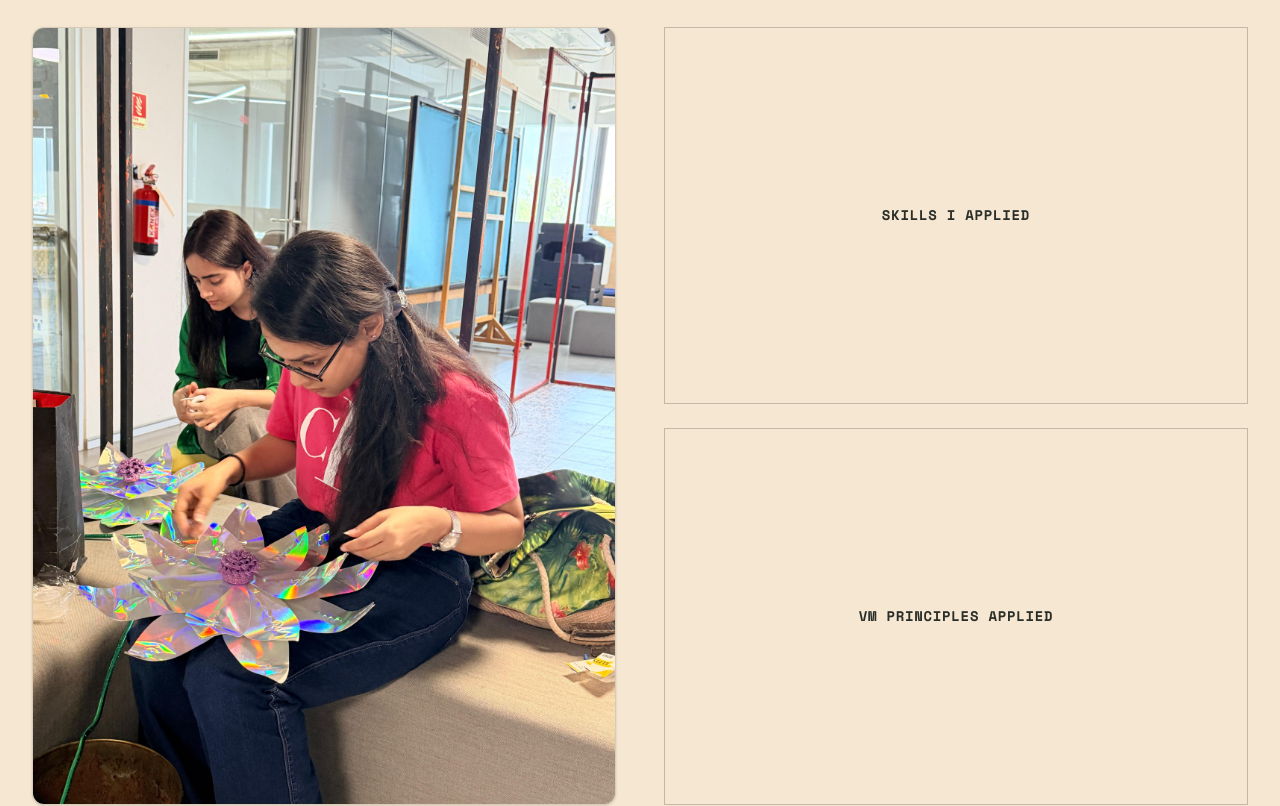
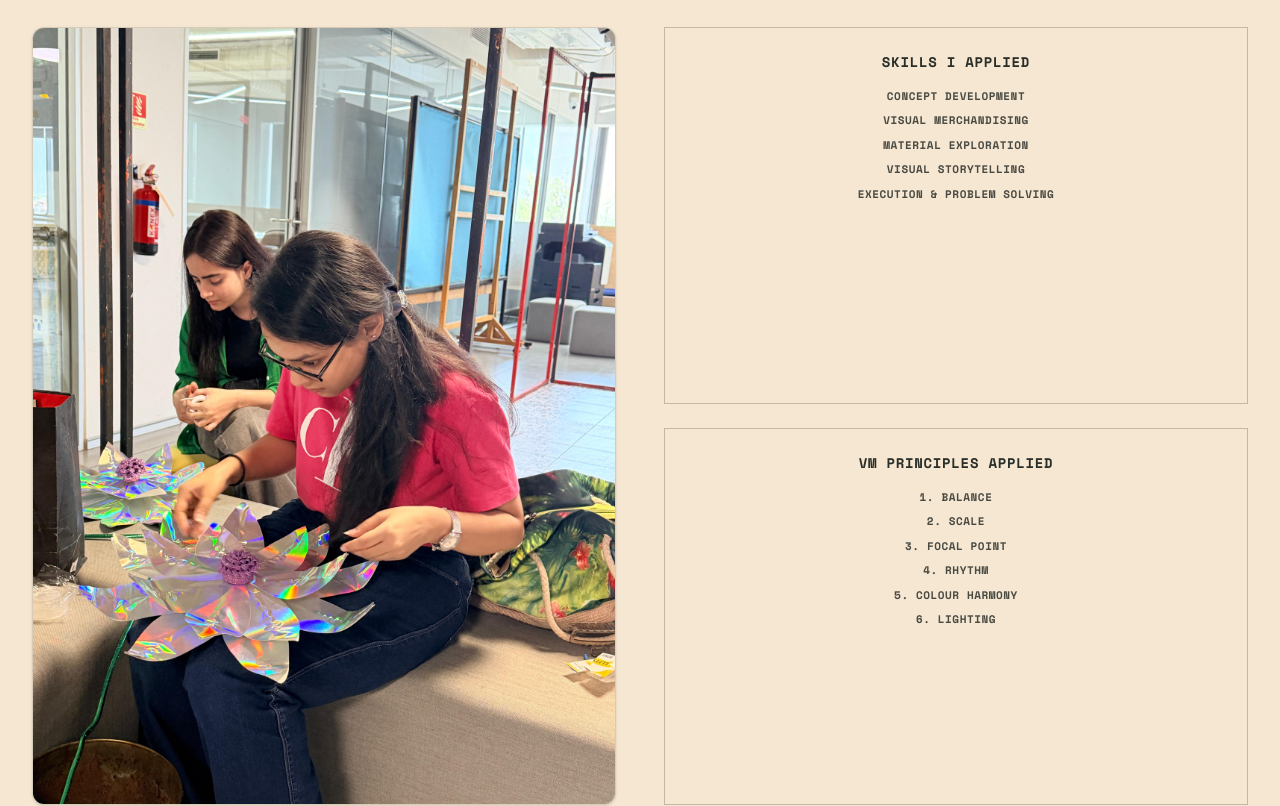
Before and after one commit to srishtij200/srishti, a React (Vite) app: page /projects/visual-merchandising in a window 1280 px wide. Shown: the part 5780-6586 px from the top of the page. Built offline with nearby package versions, Linux system fonts and the light colour scheme; no server answers.

Commit message:
project2 page5: fill skills and VM principles boxes

```diff
--- a/src/data/portfolioData.ts
+++ b/src/data/portfolioData.ts
@@ -621,11 +621,6 @@ export const portfolioData = {
           icon: "Layers"
         },
         {
-          title: "SPATIAL PLANNING",
-          desc: "Planning placement, height, spacing and movement within the display.",
-          icon: "Box"
-        },
-        {
           title: "VISUAL STORYTELLING",
           desc: "Creating a consistent narrative from nature to futuristic retail experience.",
           icon: "Flower2"
--- a/src/pages/ProjectVisualMerchandisingPage.tsx
+++ b/src/pages/ProjectVisualMerchandisingPage.tsx
@@ -355,15 +355,29 @@ export const ProjectVisualMerchandisingPage: React.FC = () => {
                 />
               </div>
               <div className="flex flex-col gap-6">
-                <div className="border border-[var(--c-ink)]/25 bg-[var(--c-bg)] rounded-none px-6 py-8 flex-1 flex items-center justify-center">
-                  <div className="font-mono-code text-sm font-bold uppercase tracking-wider text-[var(--c-ink)] text-center">
+                <div className="border border-[var(--c-ink)]/25 bg-[var(--c-bg)] rounded-none px-6 py-6 flex-1">
+                  <div className="font-mono-code text-sm font-bold uppercase tracking-wider text-[var(--c-ink)] text-center mb-4">
                     {u.p5SkillsHeader}
                   </div>
+                  <ul className="space-y-2">
+                    {vm.page5SkillsAndPrinciples.skillsApplied.map((sk, idx) => (
+                      <li key={idx} className="font-mono-code text-[11px] font-bold uppercase tracking-wider text-[var(--c-ink)]/85 text-center">
+                        {sk.title}
+                      </li>
+                    ))}
+                  </ul>
                 </div>
-                <div className="border border-[var(--c-ink)]/25 bg-[var(--c-bg)] rounded-none px-6 py-8 flex-1 flex items-center justify-center">
-                  <div className="font-mono-code text-sm font-bold uppercase tracking-wider text-[var(--c-ink)] text-center">
+                <div className="border border-[var(--c-ink)]/25 bg-[var(--c-bg)] rounded-none px-6 py-6 flex-1">
+                  <div className="font-mono-code text-sm font-bold uppercase tracking-wider text-[var(--c-ink)] text-center mb-4">
                     {u.p5PrinciplesHeader}
                   </div>
+                  <ul className="space-y-2">
+                    {vm.page5SkillsAndPrinciples.vmPrinciplesApplied.map((p, idx) => (
+                      <li key={idx} className="font-mono-code text-[11px] font-bold uppercase tracking-wider text-[var(--c-ink)]/85 text-center">
+                        {p.number}. {p.name}
+                      </li>
+                    ))}
+                  </ul>
                 </div>
               </div>
             </div>
```
